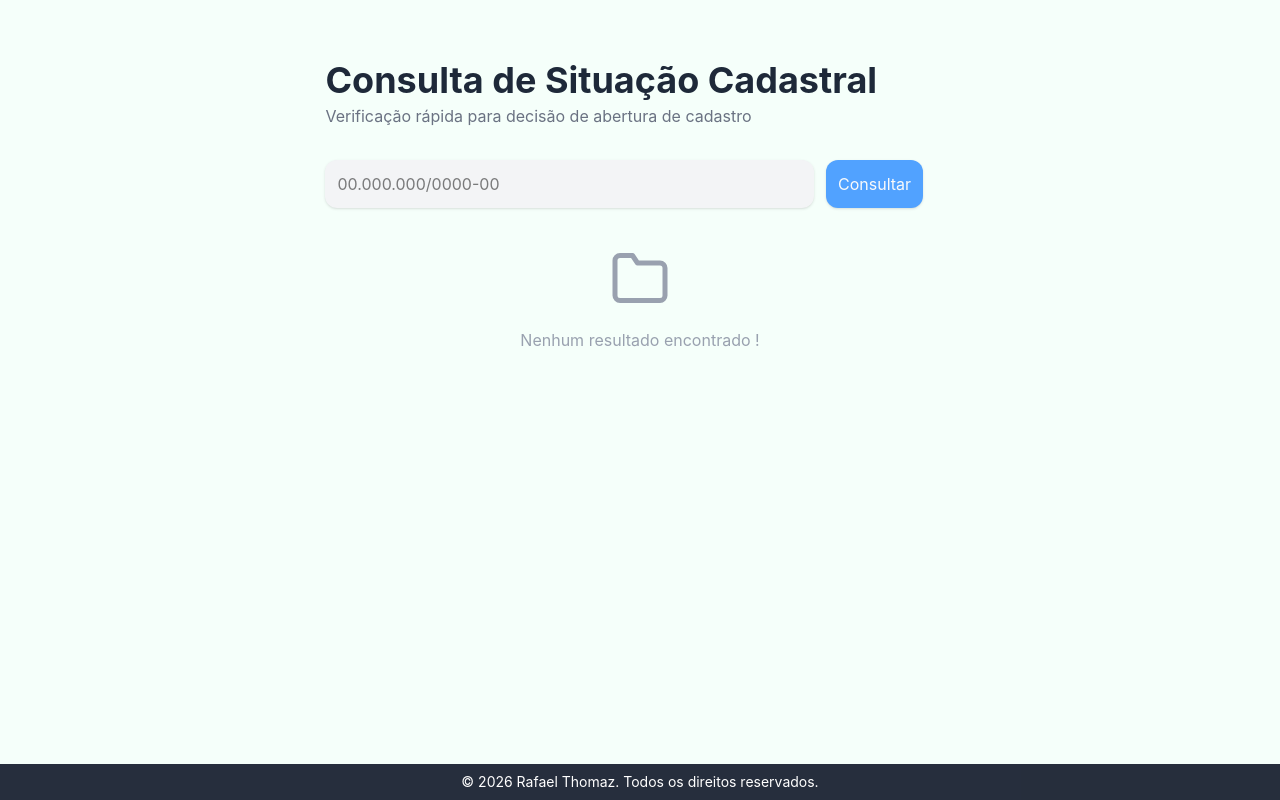
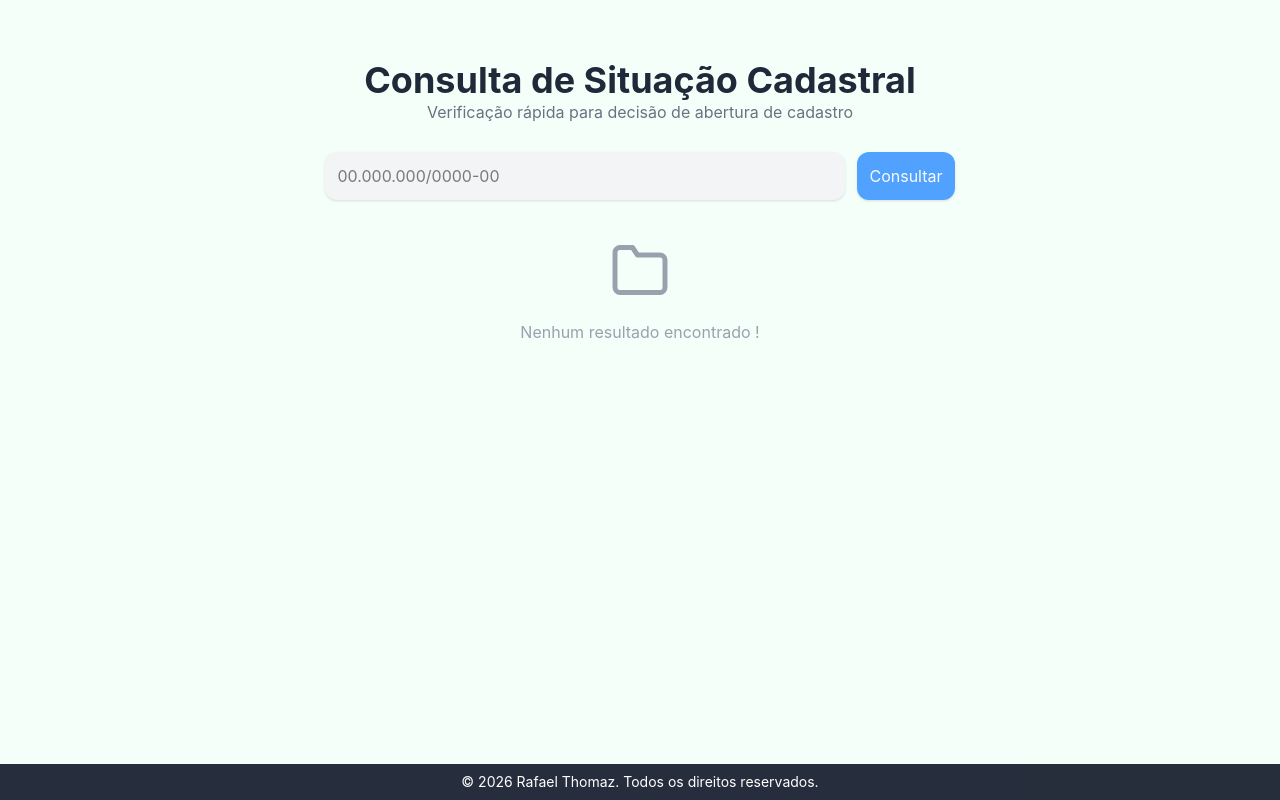
Before and after one commit to rafahthomaz14/Consulta_CNPJ, a React (Vite) app: page / in a window 1280 px wide. Built offline with nearby package versions, Linux system fonts and the light colour scheme.

Commit message:
ajuste style

```diff
--- a/src/Page/Home/index.jsx
+++ b/src/Page/Home/index.jsx
@@ -71,13 +71,13 @@ export default function Home() {
                 draggable
                 pauseOnHover
             />
-            <div className="flex flex-col  max-w-[90%] ">
-                <div className="flex flex-col gap-1  mt-10 lg:mt-15 max-w-[97%]">
+            <div className="mt-15 flex flex-col gap-7 max-w-[95%]">
+                <div className="flex flex-col justify-center items-center">
                     <h1 className="font-bold text-xl lg:text-4xl text-gray-800">Consulta de Situação Cadastral</h1>
                     <p className="text-gray-500 ">Verificação rápida para decisão de abertura de cadastro</p>
                 </div>
 
-                <div className="flex justify-center items-center mt-8 gap-3 max-w-[95%]">
+                <div className=" flex gap-3">
                     <input value={inputCnpj} type="text" ref={inputRef} placeholder="00.000.000/0000-00" className="w-130 outline-none bg-gray-100 p-3 rounded-xl shadow" onChange={((event) => setInputCnpj(event.target.value))} onKeyDown={(event) => { if (event.key === "Enter") { PesquisarCNPJ() } }} />
                     <button onClick={PesquisarCNPJ} className="cursor-pointer shadow hover:bg-blue-500 bg-blue-400 p-3 rounded-xl text-gray-50">Consultar</button>
                 </div>
@@ -108,11 +108,7 @@ export default function Home() {
                                         <p key={item.cnpj}><strong>Razão Social:</strong> {item.razao_social}</p>
                                         <p><strong>Fantasia:</strong> {item.nome_fantasia}</p>
                                         <p><strong>CNPJ:</strong> {item.cnpj}</p>
-
-                                        <div className="flex gap-2">
-                                            <p><strong>Endereço:</strong> {item.logradouro}</p>
-                                            <p><strong>N°</strong> {item.numero}</p>
-                                        </div>
+                                        <p><strong>Endereço:</strong> {item.logradouro} N° {item.numero}</p>
                                         <p><strong>Bairro:</strong> {item.bairro}</p>
                                         <p><strong>CEP:</strong> {item.cep}</p>
                                         <div className="flex gap-2">
```
